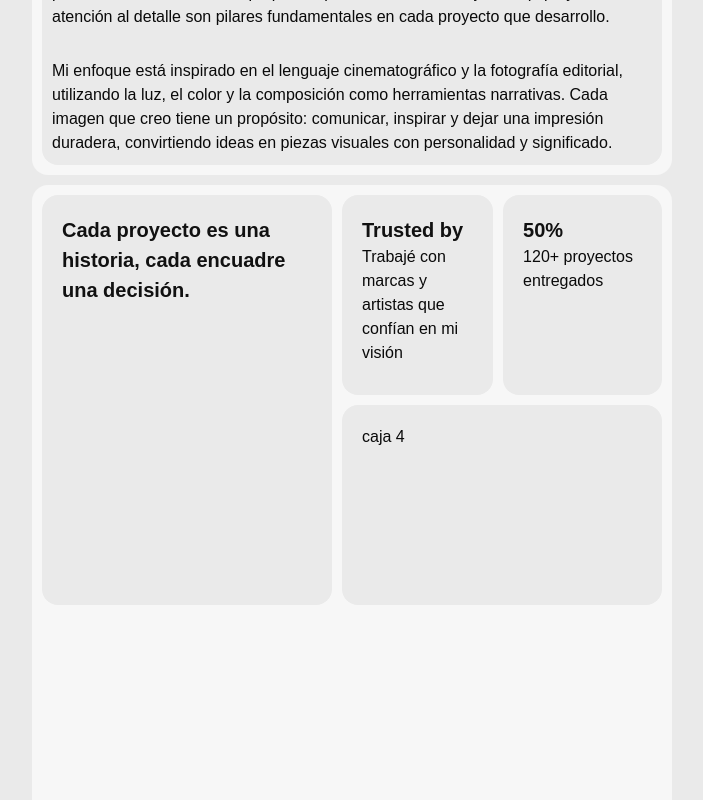
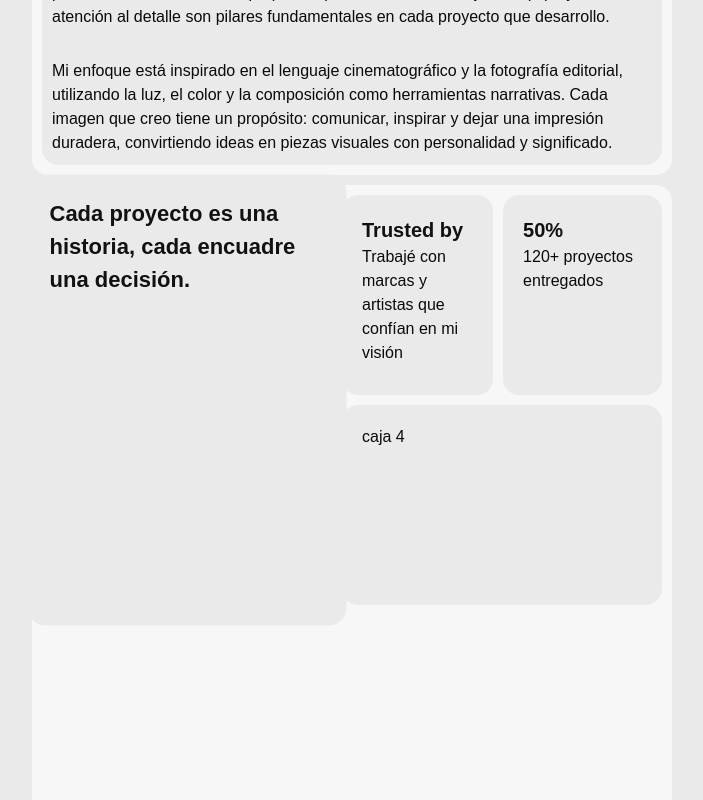
Before and after one commit to fedebarrazaa/photographer-project, a React (Vite) app: page /perfil in a window 1280 px wide. In both pictures the pointer is over the element "Cada proyecto es una historia, cada encuadre una decisión.". Shown: the part 823-1623 px from the top of the page, without its empty margins (288-991 px from the left). Built offline with nearby package versions, Linux system fonts and the light colour scheme.

Commit message:
new changes

```diff
--- a/src/styles/perfil.module.css
+++ b/src/styles/perfil.module.css
@@ -94,6 +94,10 @@
     background-color: #EAEAEA;
     border-radius: 1em;
     padding: 20px;
+    transition: transform 0.3s ease;
+}
+.box_1:hover{
+    transform: scale(1.1);
 }
 @media (min-width: 900px) {
     .box_1  {
```
